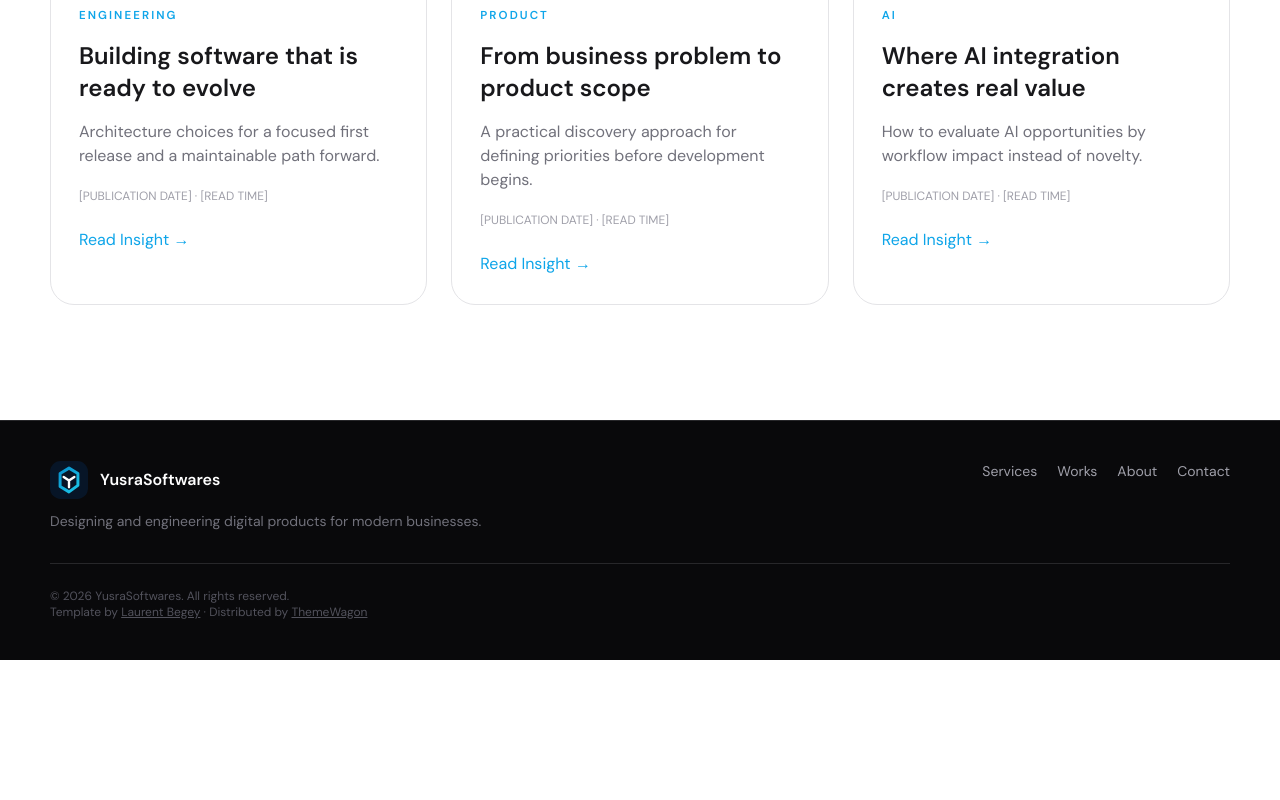
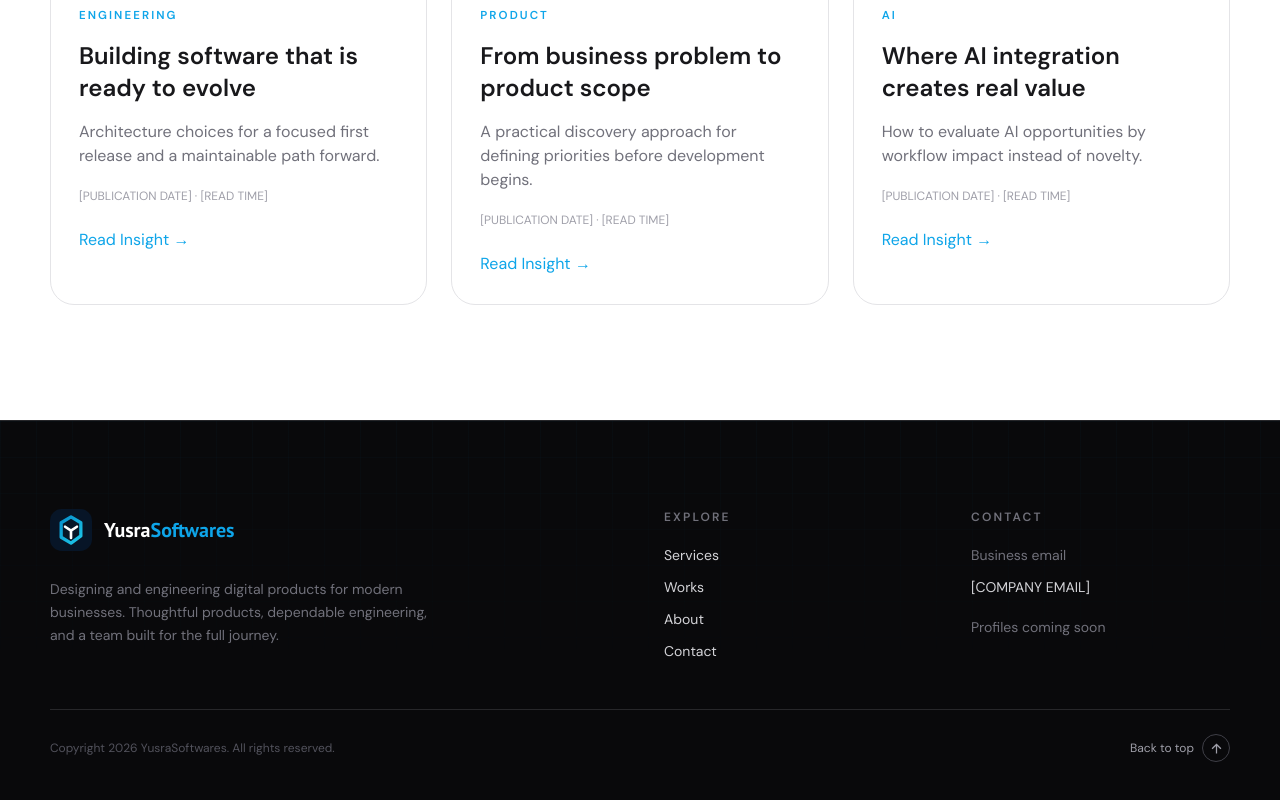
Before and after one commit to kugelblitz84/YousraSoftwares-Portfolio, a Next.js app: page /blog in a window 1280 px wide. Shown: the part 582-1382 px from the top of the page. Before the commit the page ends 1242 px from the top, so only its background shows below. Built offline with nearby package versions, Linux system fonts and the light colour scheme.

Commit message:
footer redesign, selected work edited

```diff
--- a/src/app/layout.tsx
+++ b/src/app/layout.tsx
@@ -4,10 +4,17 @@ import "@/styles/globals.css";
 import { SmoothScroll } from "@/components/ui/smooth-scroll";
 
 export const metadata: Metadata = {
-  title: { default: "YusraSoftwares — Web, Mobile & AI Product Development", template: "%s | YusraSoftwares" },
-  description: "YusraSoftwares designs and develops modern web platforms, mobile applications, UI/UX experiences, and AI-powered solutions for businesses.",
+  title: {
+    default: "YusraSoftwares — Web, Mobile & AI Product Development",
+    template: "%s | YusraSoftwares",
+  },
+  description:
+    "YusraSoftwares designs and develops modern web platforms, mobile applications, UI/UX experiences, and AI-powered solutions for businesses.",
   icons: { icon: "/assets/icons/favicon.svg" },
-  openGraph: { type: "website", images: ["/assets/projects/project-placeholder.svg"] },
+  openGraph: {
+    type: "website",
+    images: ["/assets/projects/project-placeholder.svg"],
+  },
   twitter: { card: "summary_large_image" },
 };
 
@@ -15,7 +22,11 @@ export default function RootLayout({ children }: LayoutProps<"/">) {
   return (
     <html lang="en" suppressHydrationWarning>
       <body className="bg-white text-zinc-900 antialiased dark:bg-zinc-950 dark:text-white">
-        <Script id="theme-init" strategy="beforeInteractive">{"document.documentElement.classList.toggle('dark',localStorage.theme==='dark'||(!('theme' in localStorage)&&matchMedia('(prefers-color-scheme:dark)').matches));"}</Script>
+        <Script id="theme-init" strategy="beforeInteractive">
+          {
+            "document.documentElement.classList.toggle('dark',localStorage.theme==='dark'||(!('theme' in localStorage)&&matchMedia('(prefers-color-scheme:dark)').matches));"
+          }
+        </Script>
         <SmoothScroll />
         {children}
       </body>
--- a/src/components/shared/site-footer.tsx
+++ b/src/components/shared/site-footer.tsx
@@ -1,25 +1,77 @@
 import Image from "next/image";
 import Link from "next/link";
+import { RiArrowUpLine } from "@remixicon/react";
 import { siteConfig } from "@/config/site";
 
 export function SiteFooter() {
   return (
-    <footer className="border-t border-zinc-800 bg-zinc-950 py-10 text-white">
-      <div className="shell flex flex-col gap-7 lg:flex-row lg:justify-between">
-        <div>
-          <Link href="/#hero" className="flex items-center gap-3">
-            <Image src="/assets/logos/yusrasoftwares-mark.svg" width={38} height={38} alt="" />
-            <b>{siteConfig.name}</b>
-          </Link>
-          <p className="mt-3 text-sm text-zinc-500">{siteConfig.description}</p>
+    <footer className="relative overflow-hidden border-t border-zinc-800 bg-zinc-950 text-white">
+      <div className="soft-grid absolute inset-x-0 top-0 h-72 opacity-40" />
+      <div className="shell relative py-8 sm:py-10">
+        <div className="grid gap-12 py-12 sm:grid-cols-4">
+          <div className="sm:col-span-2">
+            <Link
+              href="/#hero"
+              className="inline-flex items-center gap-3"
+              aria-label="YusraSoftwares home"
+            >
+              <Image
+                src="/assets/logos/yusrasoftwares-mark.svg"
+                width={42}
+                height={42}
+                alt=""
+              />
+              <span className="font-display text-xl font-bold">
+                Yusra<span className="text-accent">Softwares</span>
+              </span>
+            </Link>
+            <p className="mt-5 max-w-sm text-sm leading-relaxed text-zinc-500">
+              {siteConfig.description} Thoughtful products, dependable
+              engineering, and a team built for the full journey.
+            </p>
+          </div>
+          <nav aria-label="Footer navigation">
+            <p className="text-xs font-bold tracking-[.18em] text-zinc-500 uppercase">
+              Explore
+            </p>
+            <div className="mt-5 grid gap-3 text-sm text-zinc-300">
+              {siteConfig.nav.slice(1).map((item) => (
+                <Link
+                  key={item.label}
+                  href={item.href}
+                  className="w-fit transition-colors hover:text-cyan-300"
+                >
+                  {item.label}
+                </Link>
+              ))}
+            </div>
+          </nav>
+          <div>
+            <p className="text-xs font-bold tracking-[.18em] text-zinc-500 uppercase">
+              Contact
+            </p>
+            <div className="mt-5 grid gap-3 text-sm text-zinc-300">
+              <span className="text-zinc-500">Business email</span>
+              <span>[COMPANY EMAIL]</span>
+              <span className="mt-2 text-zinc-500">Profiles coming soon</span>
+            </div>
+          </div>
         </div>
-        <nav className="flex flex-wrap gap-5 text-sm text-zinc-400" aria-label="Footer navigation">
-          {siteConfig.nav.slice(1).map((item) => <Link key={item.label} href={item.href}>{item.label}</Link>)}
-        </nav>
-      </div>
-      <div className="shell mt-8 border-t border-zinc-800 pt-6 text-xs text-zinc-600">
-        © {new Date().getFullYear()} YusraSoftwares. All rights reserved.<br />
-        Template by <a className="underline" href="https://lbegey78.gumroad.com/" target="_blank" rel="noopener noreferrer">Laurent Begey</a> · Distributed by <a className="underline" href="https://themewagon.com/" target="_blank" rel="noopener noreferrer">ThemeWagon</a>
+        <div className="flex flex-col gap-4 border-t border-zinc-800 pt-6 text-xs text-zinc-600 sm:flex-row sm:items-center sm:justify-between">
+          <p>
+            Copyright {new Date().getFullYear()} YusraSoftwares. All rights
+            reserved.
+          </p>
+          <a
+            href="#hero"
+            className="inline-flex w-fit items-center gap-2 text-zinc-400 transition-colors hover:text-white"
+          >
+            Back to top{" "}
+            <span className="grid h-7 w-7 place-items-center rounded-full border border-zinc-700">
+              <RiArrowUpLine size={15} aria-hidden="true" />
+            </span>
+          </a>
+        </div>
       </div>
     </footer>
   );
--- a/src/features/organizations/home-page-sections.tsx
+++ b/src/features/organizations/home-page-sections.tsx
@@ -204,7 +204,20 @@ export function ServicesSection() {
   );
 }
 
-const projectTypes = ["Web Platform", "Mobile Application", "AI Product"];
+const selectedWorks = [
+  {
+    projectType: "Design",
+    projectName: "UI/UX",
+  },
+  {
+    projectType: "Web Platform",
+    projectName: "Web Application",
+  },
+  {
+    projectType: "Mobile Platform",
+    projectName: "Mobile Application",
+  },
+];
 const capabilities = [
   ["WEB", "Next.js · React · Tailwind CSS"],
   ["BACKEND", "NestJS · Node.js · REST APIs"],
@@ -301,36 +314,48 @@ export function WorkSection() {
     <section id="work" className="section-pad shell">
       <div className="flex flex-wrap items-end justify-between gap-5">
         <div>
-          <p className="eyebrow">Our work</p>
+          <p className="eyebrow">Our works</p>
           <h2 className="mt-3 font-display text-5xl font-bold">
-            Selected Work
+            Selected Works
           </h2>
           <p className="mt-4 max-w-2xl text-zinc-500">
             A selection of products, platforms, and experiences built by members
             of our team.
           </p>
         </div>
-        <Link href="/projects" className="inline-flex items-center gap-1.5 text-accent">
-          Explore Projects <RiArrowRightLine className="shrink-0" size={18} aria-hidden="true" />
+        <Link
+          href="/projects"
+          className="inline-flex items-center gap-1.5 text-accent"
+        >
+          Explore Projects{" "}
+          <RiArrowRightLine className="shrink-0" size={18} aria-hidden="true" />
         </Link>
       </div>
       <div className="mt-12 grid gap-6 lg:grid-cols-3">
-        {projectTypes.map((type) => (
-          <article key={type} className="card overflow-hidden">
+        {selectedWorks.map((work) => (
+          <article key={work.projectName} className="card overflow-hidden">
             <Image
               src="/assets/projects/project-placeholder.svg"
               width={1200}
               height={760}
-              alt={type + " project placeholder"}
+              alt={work.projectType + " project placeholder"}
             />
             <div className="p-6">
-              <p className="eyebrow">{type} · Project slot</p>
-              <h3 className="mt-2 text-2xl font-bold">[PROJECT NAME]</h3>
+              <p className="eyebrow">{work.projectType} · Project slot</p>
+              <h3 className="mt-2 text-2xl font-bold">{work.projectName}</h3>
               <p className="mt-3 text-zinc-500">
                 Add the verified problem and solution.
               </p>
-              <Link href="/case-study" className="mt-6 inline-flex items-center gap-1.5 text-accent">
-                View Case Study <RiArrowRightLine className="shrink-0" size={18} aria-hidden="true" />
+              <Link
+                href="/case-study"
+                className="mt-6 inline-flex items-center gap-1.5 text-accent"
+              >
+                View Case Study{" "}
+                <RiArrowRightLine
+                  className="shrink-0"
+                  size={18}
+                  aria-hidden="true"
+                />
               </Link>
             </div>
           </article>
@@ -453,7 +478,14 @@ export function InsightsSection() {
           <Link href="/blog-article" key={title} className="card p-7">
             <p className="eyebrow">{type}</p>
             <h3 className="mt-5 text-xl font-bold">{title}</h3>
-            <span className="mt-7 inline-flex items-center gap-1.5 text-accent">Read Insight <RiArrowRightLine className="shrink-0" size={18} aria-hidden="true" /></span>
+            <span className="mt-7 inline-flex items-center gap-1.5 text-accent">
+              Read Insight{" "}
+              <RiArrowRightLine
+                className="shrink-0"
+                size={18}
+                aria-hidden="true"
+              />
+            </span>
           </Link>
         ))}
       </div>
@@ -541,7 +573,12 @@ export function ContactSection() {
             disabled
             className="mt-6 inline-flex cursor-not-allowed items-center gap-1.5 rounded-full bg-zinc-700 px-6 py-3 text-sm text-zinc-400"
           >
-            Send Project Details <RiArrowRightLine className="shrink-0" size={18} aria-hidden="true" />
+            Send Project Details{" "}
+            <RiArrowRightLine
+              className="shrink-0"
+              size={18}
+              aria-hidden="true"
+            />
           </button>
           <p id="form-note" className="mt-3 text-xs text-zinc-500">
             Submission is disabled until a verified business email or form
```
